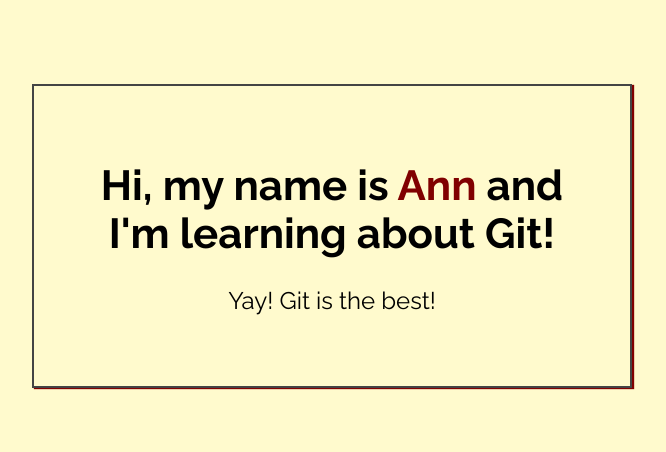
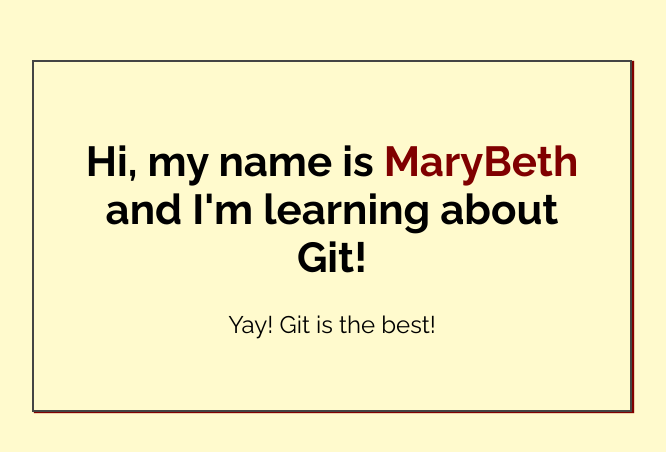
Before and after one commit to mbmakesit/skillcrush-test, a plain HTML site: page index.html in a window 1280 px wide. Shown: the part 164-616 px from the top of the page, without its empty margins (308-974 px from the left). Drawn offline with Linux system fonts and the light colour scheme.

Commit message:
Added name to index.html

```diff
--- a/index.html
+++ b/index.html
@@ -14,7 +14,7 @@
 <body>
 
     <div class="greeting">
-        <h1>Hi, my name is <span class="highlight">Ann</span> and I'm learning about Git! </h1>
+        <h1>Hi, my name is <span class="highlight">MaryBeth</span> and I'm learning about Git! </h1>
 
         <p>Yay! Git is the best!</p>
     </div>
```
